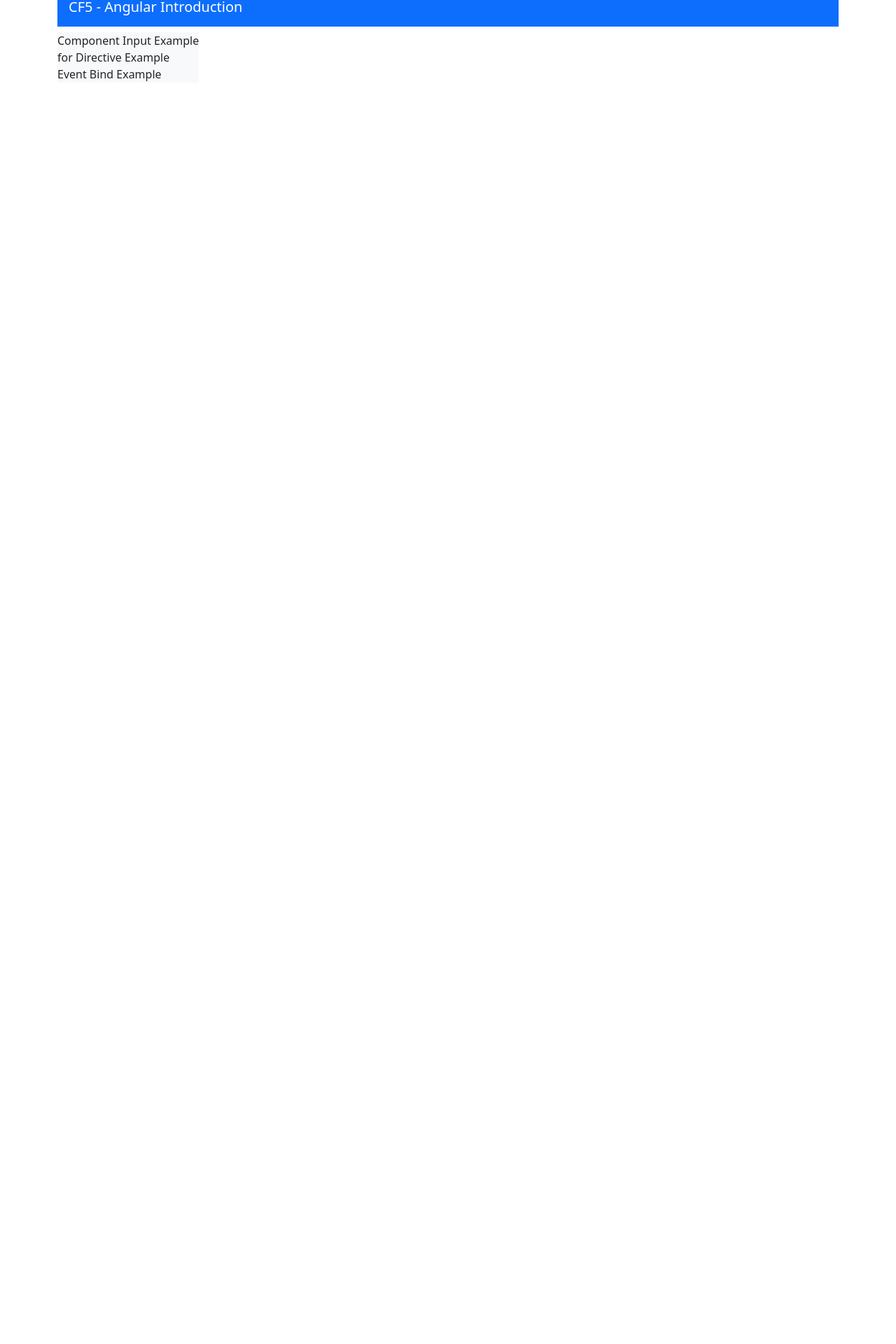
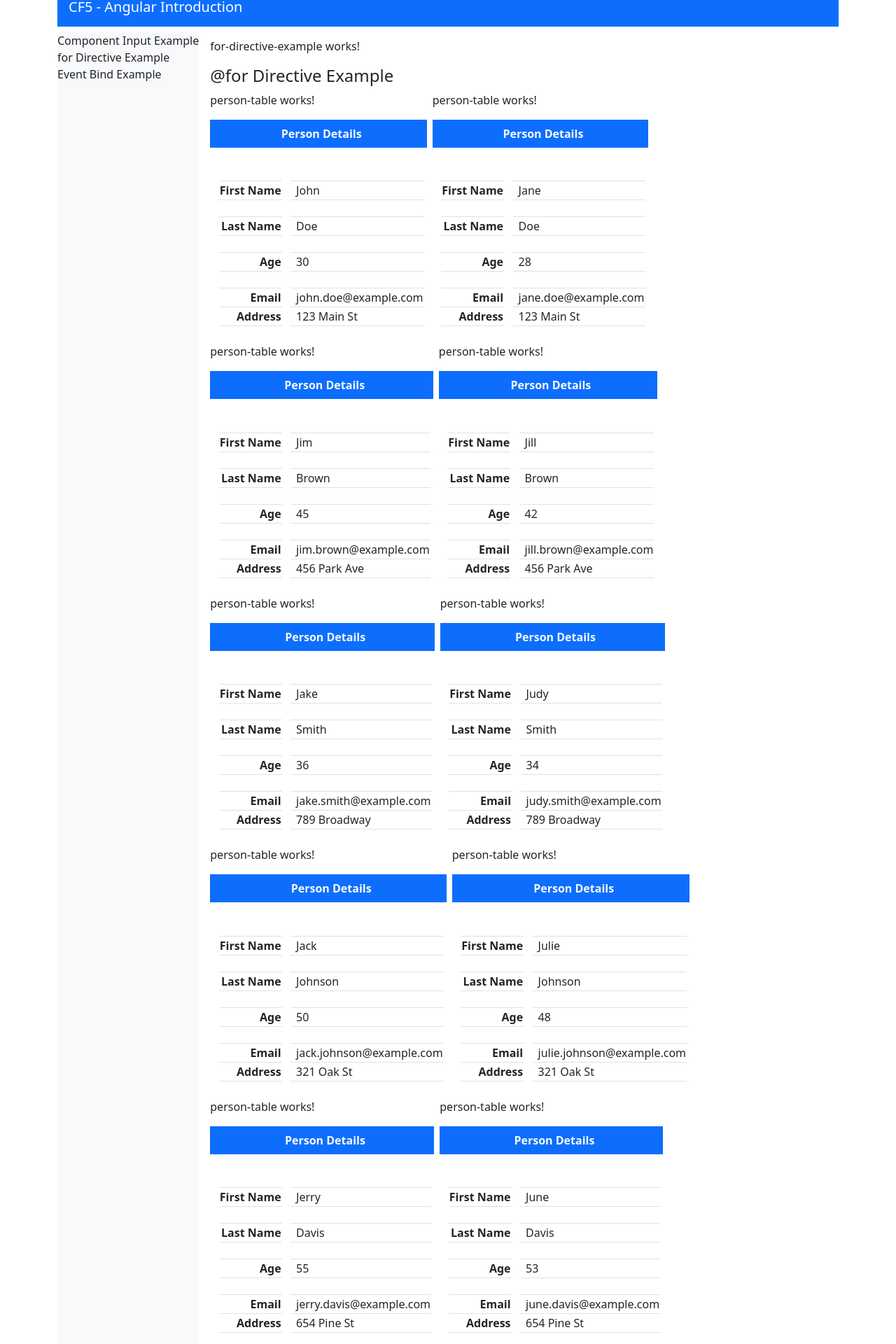
Before and after one commit to pav1op/angular-introduction, an Angular app: page /for-directive-example in a window 1280 px wide. Before the commit this address led to /. Shown: the part 18-1938 px from the top of the page at 70% size. Before the commit the page ends 800 px from the top, so only its background shows below. Built offline with nearby package versions, Linux system fonts and the light colour scheme.

Commit message:
routing primer finished

```diff
--- a/src/app/app.component.html
+++ b/src/app/app.component.html
@@ -7,8 +7,8 @@
 
     <div class="d-flex flex-row gap-2">
       <div class="d-flex flex-column text-nowrap bg-light padding-2">
-        <span role="button">Component Input Example</span>
-        <span role="button">{{ 'for' }} Directive Example</span>
+        <span role="button" routerLink="component-input-example">Component Input Example</span>
+        <span role="button" routerLink="for-directive-example">{{ 'for' }} Directive Example</span>
         <span role="button" routerLink="event-bind-example" >Event Bind Example</span>
       </div>
       <div class="flex-grow-1 p-2 text-nowrap">
--- a/src/app/app.component.ts
+++ b/src/app/app.component.ts
@@ -19,95 +19,4 @@ import { RouterLink, RouterOutlet } from '@angular/router';
 export class AppComponent {
 
 
-  person0: Person = {
-    givenName: 'Pvl',
-    surName: 'P',
-    age: 2,
-    email: 'p@aueb.gr',
-    address: 'Athens, Grecce',
-  };
-
-  person1: Person = {
-    givenName: 'Takis',
-    surName: 'Tsoukalas',
-    age: 63,
-    email: 'takis7@aueb.gr',
-    address: 'Antegeia, Grecce',
-  };
-
-  users: Person[] = [
-        {
-          givenName: 'John',
-          surName: 'Doe',
-          age: 30,
-          email: 'john.doe@example.com',
-          address: '123 Main St',
-        },
-        {
-          givenName: 'Jane',
-          surName: 'Doe',
-          age: 28,
-          email: 'jane.doe@example.com',
-          address: '123 Main St',
-        },
-        {
-          givenName: 'Jim',
-          surName: 'Brown',
-          age: 45,
-          email: 'jim.brown@example.com',
-          address: '456 Park Ave',
-        },
-        {
-          givenName: 'Jill',
-          surName: 'Brown',
-          age: 42,
-          email: 'jill.brown@example.com',
-          address: '456 Park Ave',
-        },
-        {
-          givenName: 'Jake',
-          surName: 'Smith',
-          age: 36,
-          email: 'jake.smith@example.com',
-          address: '789 Broadway',
-        },
-        {
-          givenName: 'Judy',
-          surName: 'Smith',
-          age: 34,
-          email: 'judy.smith@example.com',
-          address: '789 Broadway',
-        },
-        {
-          givenName: 'Jack',
-          surName: 'Johnson',
-          age: 50,
-          email: 'jack.johnson@example.com',
-          address: '321 Oak St',
-        },
-        {
-          givenName: 'Julie',
-          surName: 'Johnson',
-          age: 48,
-          email: 'julie.johnson@example.com',
-          address: '321 Oak St',
-        },
-        {
-          givenName: 'Jerry',
-          surName: 'Davis',
-          age: 55,
-          email: 'jerry.davis@example.com',
-          address: '654 Pine St',
-        },
-        {
-          givenName: 'June',
-          surName: 'Davis',
-          age: 53,
-          email: 'june.davis@example.com',
-          address: '654 Pine St',
-        },
-      ];
-
-
-
 }
--- /dev/null
+++ b/src/app/component/for-directive-example/for-directive-example.component.html
@@ -0,0 +1,7 @@
+<p>for-directive-example works!</p>
+
+<h4>{{ "@for" }} Directive Example</h4>
+
+<div class="d-flex flex-wrap text-nowrap gap-2">
+     @for (user of users; track user) {<app-person-table [person]="user"></app-person-table> }
+</div>
--- /dev/null
+++ b/src/app/component/for-directive-example/for-directive-example.component.ts
@@ -0,0 +1,87 @@
+import { Component } from '@angular/core';
+import { PersonTableComponent } from 'src/app/components/person-table/person-table.component';
+import { Person } from 'src/app/shared/interfaces/person';
+
+@Component({
+  selector: 'app-for-directive-example',
+  standalone: true,
+  imports: [PersonTableComponent],
+  templateUrl: './for-directive-example.component.html',
+  styleUrl: './for-directive-example.component.css'
+})
+export class ForDirectiveExampleComponent {
+  users: Person[] = [
+        {
+          givenName: 'John',
+          surName: 'Doe',
+          age: 30,
+          email: 'john.doe@example.com',
+          address: '123 Main St',
+        },
+        {
+          givenName: 'Jane',
+          surName: 'Doe',
+          age: 28,
+          email: 'jane.doe@example.com',
+          address: '123 Main St',
+        },
+        {
+          givenName: 'Jim',
+          surName: 'Brown',
+          age: 45,
+          email: 'jim.brown@example.com',
+          address: '456 Park Ave',
+        },
+        {
+          givenName: 'Jill',
+          surName: 'Brown',
+          age: 42,
+          email: 'jill.brown@example.com',
+          address: '456 Park Ave',
+        },
+        {
+          givenName: 'Jake',
+          surName: 'Smith',
+          age: 36,
+          email: 'jake.smith@example.com',
+          address: '789 Broadway',
+        },
+        {
+          givenName: 'Judy',
+          surName: 'Smith',
+          age: 34,
+          email: 'judy.smith@example.com',
+          address: '789 Broadway',
+        },
+        {
+          givenName: 'Jack',
+          surName: 'Johnson',
+          age: 50,
+          email: 'jack.johnson@example.com',
+          address: '321 Oak St',
+        },
+        {
+          givenName: 'Julie',
+          surName: 'Johnson',
+          age: 48,
+          email: 'julie.johnson@example.com',
+          address: '321 Oak St',
+        },
+        {
+          givenName: 'Jerry',
+          surName: 'Davis',
+          age: 55,
+          email: 'jerry.davis@example.com',
+          address: '654 Pine St',
+        },
+        {
+          givenName: 'June',
+          surName: 'Davis',
+          age: 53,
+          email: 'june.davis@example.com',
+          address: '654 Pine St',
+        },
+      ];
+
+
+}
--- /dev/null
+++ b/src/app/components/component-input-example/component-input-example.component.ts
@@ -0,0 +1,29 @@
+import { Component } from '@angular/core';
+import { Person } from 'src/app/shared/interfaces/person';
+import { PersonTableComponent } from '../person-table/person-table.component';
+
+@Component({
+    selector: 'app-component-input-example',
+    standalone: true,
+    templateUrl: './component-input-example.component.html',
+    styleUrl: './component-input-example.component.css',
+    imports: [PersonTableComponent]
+})
+export class ComponentInputExampleComponent {
+
+  person0: Person = {
+    givenName: 'Pvl',
+    surName: 'P',
+    age: 2,
+    email: 'p@aueb.gr',
+    address: 'Athens, Grecce',
+  };
+
+  person1: Person = {
+    givenName: 'Takis',
+    surName: 'Tsoukalas',
+    age: 63,
+    email: 'takis7@aueb.gr',
+    address: 'Antegeia, Grecce',
+  }
+}
```
Also changed, not shown: src/app/app.routes.ts (+5 -2 lines), src/app/components/component-input-example/component-input-example.component.html (added, +8 -0 lines), src/app/component/for-directive-example/for-directive-example.component.css (added), src/app/components/component-input-example/component-input-example.component.css (added), 1 other file (tests, documents, lock files or other folders).
